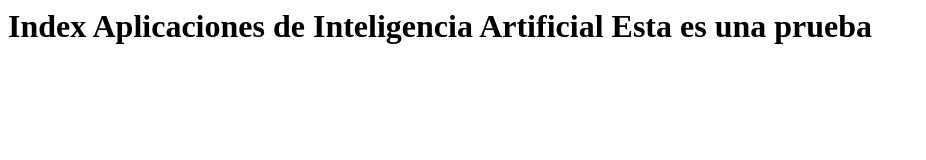
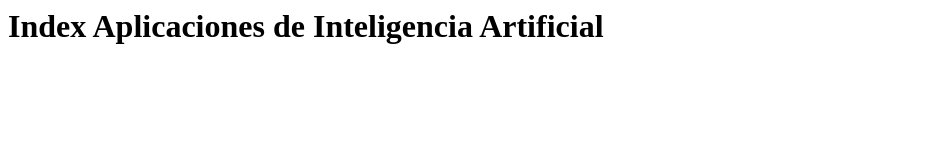
Before and after one commit to NicolasJimenezD/dordonez-ute-aia.github.io, a plain HTML site: page index.html in a window 1280 px wide. Shown: the whole page, without its empty margins (0-926 px from the left). Drawn offline with Linux system fonts and the light colour scheme.

Commit message:
Update index.html
Prueba Realizada Antonio Iglesias

```diff
--- a/index.html
+++ b/index.html
@@ -3,6 +3,6 @@
     <title>AIA</title>
   </head>
   <body>
-    <h1>Index Aplicaciones de Inteligencia Artificial Esta es una prueba</h1>
+    <h1>Index Aplicaciones de Inteligencia Artificial</h1>
   </body>
 </html>
```
